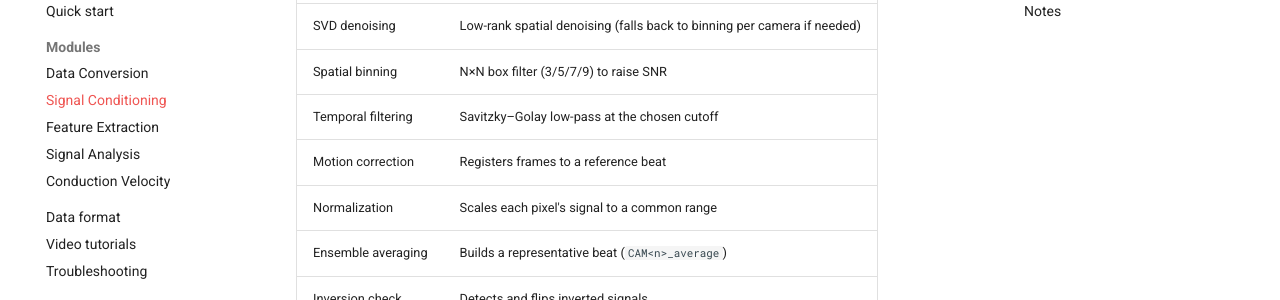
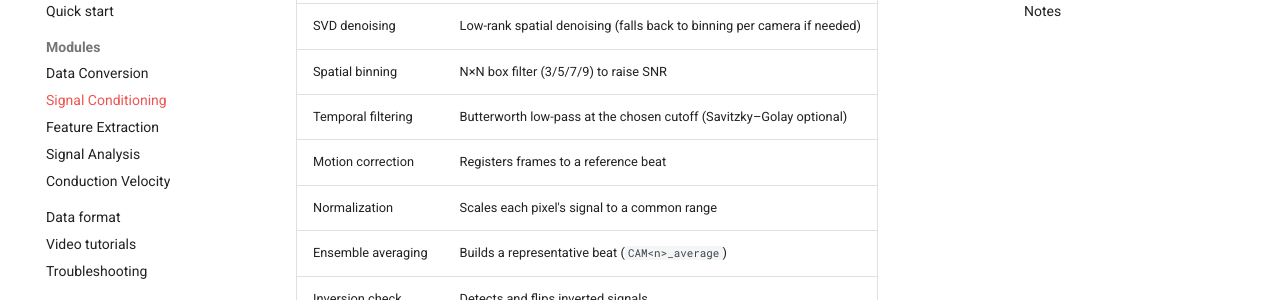
Before and after one commit to kedararas/Cadence, an MkDocs documentation site: the page built from docs/modules/signal-conditioning.md, in a window 1280 px wide and 900 px high, scrolled down 742 px. Shown: the part 151-451 px from the top of the window. Built offline with MkDocs 1.6.1 and Material for MkDocs 9.7.7, drawn with Linux system fonts in a browser that asks for light colours; comment, search, counter and statistics services are not loaded.

Commit message:
Docs: correct temporal filter and CV gradient-estimator wording
Two documentation errors found while pulling the Methods parameter list
from the v1.0.0 source. Documentation only; no behaviour change.

Temporal filter named as Savitzky-Golay, but filter_data.m defaults to a
4th-order Butterworth applied with filtfilt (zero-phase); Savitzky-Golay
is a non-default option, and the app ships '[0, 50]' Hz.
  - README.md (module summary)
  - docs/modules/signal-conditioning.md (conditioning stage table)

"polyfit engine" framed polyfit and gradient as separate engines. They
are two estimators of grad T inside one inverse-gradient engine, both
feeding v = grad T / ||grad T||^2; cv_engine_name returns
'Inverse-gradient' for both, reserving 'Circle method' for the one
genuinely different estimator. batch_extraction_helper/README.md was
also contrasting the two CV columns as different engines when they
differ only in the gradient estimator (finite differences vs local
polynomial fit).
  - RELEASE_NOTES.md (v1.0.0 analysis changes)
  - batch_extraction_helper/README.md (spreadsheet columns)

Co-Authored-By: Claude Opus 5 <noreply@anthropic.com>

```diff
--- a/docs/modules/signal-conditioning.md
+++ b/docs/modules/signal-conditioning.md
@@ -24,7 +24,7 @@ Applied in this order; each is optional unless noted.
 | Drift correction | Removes baseline wander |
 | SVD denoising | Low-rank spatial denoising (falls back to binning per camera if needed) |
 | Spatial binning | N×N box filter (3/5/7/9) to raise SNR |
-| Temporal filtering | Savitzky–Golay low-pass at the chosen cutoff |
+| Temporal filtering | Butterworth low-pass at the chosen cutoff (Savitzky–Golay optional) |
 | Motion correction | Registers frames to a reference beat |
 | Normalization | Scales each pixel's signal to a common range |
 | Ensemble averaging | Builds a representative beat (`CAM<n>_average`) |
```
Also changed, not shown: README.md (+1 -1 lines), RELEASE_NOTES.md (+4 -3 lines), batch_extraction_helper/README.md (+4 -3 lines).
